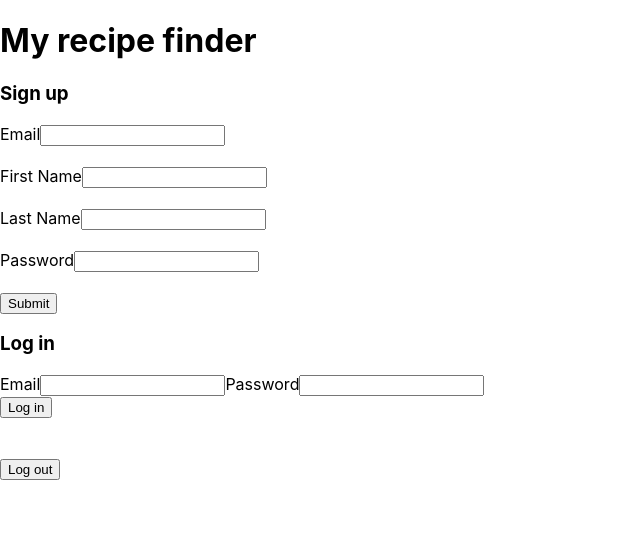
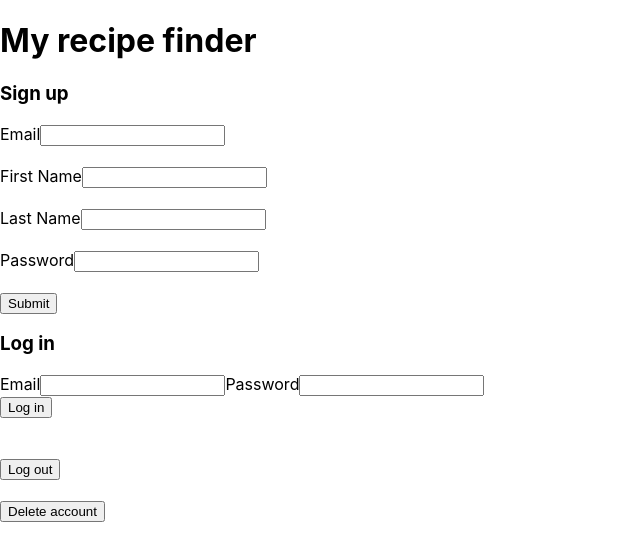
Before and after one commit to Catherinen29/my-recipe-finder-f, a React (Create React App) app: page / in a window 1280 px wide. Shown: the top 560 px of the page, without its empty margins (0-640 px from the left). Built offline with nearby package versions, Linux system fonts and the light colour scheme.

Commit message:
Set up delete user API.

```diff
--- a/src/apis/UserApis.js
+++ b/src/apis/UserApis.js
@@ -40,10 +40,17 @@ export const userLogIn = (userInfo) => {
 }
 
 export const userLogOut = () => {
-    const response = axiosInstanceHeader.delete("/logout", )
+    const response = axiosInstanceHeader.delete("/logout")
     .then((response) => console.log(response))
     .catch((e) => console.log(`this is the error: ${e}`))
 
     localStorage.removeItem("token")
     localStorage.removeItem("currentUserId")
 }
+
+export const deleteUser = () => {
+    const response = axiosInstanceHeader.delete("/signup")
+    .then((response) => console.log(response))
+    .catch((e) => console.log(`This is the error: ${e}`))
+
+}
--- a/src/components/Home.js
+++ b/src/components/Home.js
@@ -1,5 +1,5 @@
 import { useState } from "react"
-import { createUser, userLogIn, userLogOut } from "../apis/UserApis"
+import { createUser, userLogIn, userLogOut, deleteUser } from "../apis/UserApis"
 
 export default function Home () {
 
@@ -38,6 +38,11 @@ export default function Home () {
         // console.log(localStorage.getItem("token"))
         userLogOut()
     }
+
+    function deleteAccount(e) {
+        deleteUser()
+    }
+
     return(
         <>
 
@@ -112,6 +117,12 @@ export default function Home () {
         <br/>
 
         <button onClick={logOut}>Log out</button>
-            </>
+
+        <br/>
+        <br/>
+
+        <button onClick={deleteAccount}>Delete account</button>
+
+        </>
     )
 }
```
Also changed, not shown: src/apis/AxiosInstance.js (line endings or trailing spaces).
